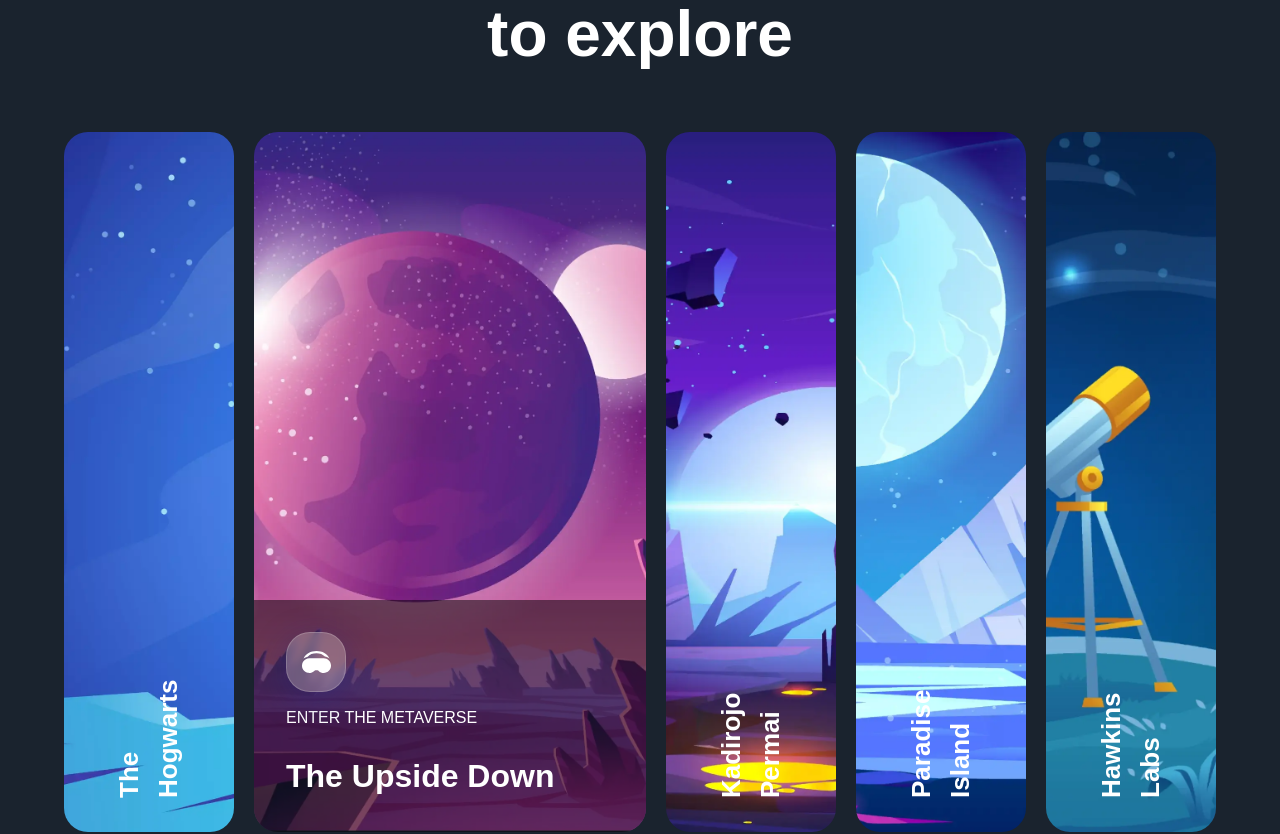
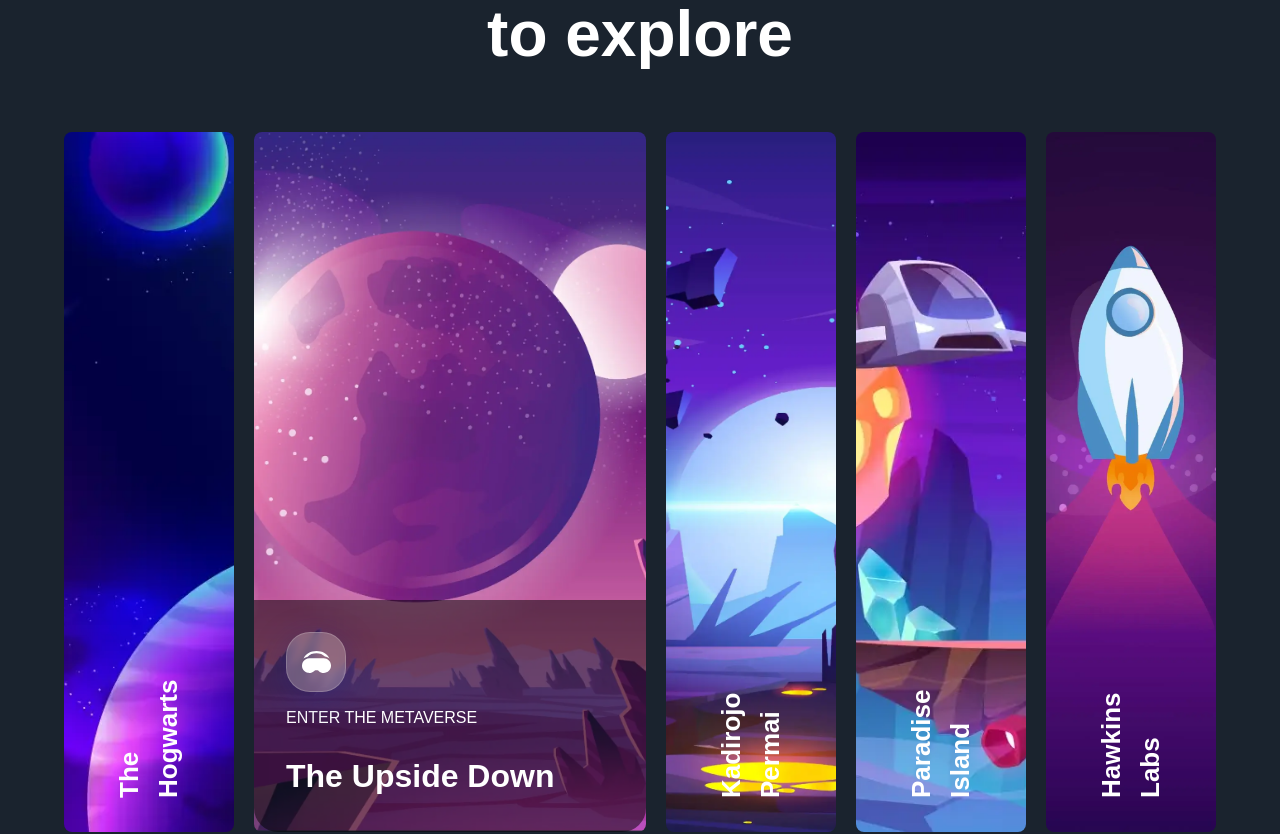
Before and after one commit to ting11222001/Metaversus-Landing-Page, a Next.js app: page / in a window 1280 px wide. Shown: the part 1760-2594 px from the top of the page. Built offline with nearby package versions, Linux system fonts and the light colour scheme; a web font is replaced by a local one.

Commit message:
fix: 🐛 update image component in the ExploreCard

```diff
--- a/components/ExploreCard.jsx
+++ b/components/ExploreCard.jsx
@@ -1,5 +1,6 @@
 'use client';
 
+import Image from 'next/image';
 import { motion } from 'framer-motion';
 
 import styles from '../styles';
@@ -12,7 +13,13 @@
     className={`relative ${active === id ? 'lg:flex-[3.5] flex-[10]' : 'lg:flex-[0.5] flex-[2]'} flex items-center justify-center min-w-[170px] h-[700px] transition-[flex] duration-[0.2s] ease-out-flex cursor-pointer`}
     onClick={() => handleClick(id)}
   >
-    <img src={imgUrl} alt={title} className="absolute w-full h-full object-cover rounded-[24px]" />
+    <Image
+      className="absolute w-full h-full object-cover rounded-lg"
+      src={imgUrl}
+      alt={title}
+      width={600}
+      height={450}
+    />
     {active !== id ? (
       <h3 className="font-semibold sm:text-[26px] text-[18px] text-white absolute z-0 lg:bottom-20 lg:rotate-[-90deg] lg:origin-[0,0]">
         {title}
--- a/constants/index.js
+++ b/constants/index.js
@@ -1,7 +1,7 @@
 export const exploreWorlds = [
   {
     id: 'world-1',
-    imgUrl: '/planet-01.webp',
+    imgUrl: '/planet-06.webp',
     title: 'The Hogwarts',
   },
   {
@@ -16,12 +16,12 @@
   },
   {
     id: 'world-4',
-    imgUrl: '/planet-04.webp',
+    imgUrl: '/planet-08.webp',
     title: 'Paradise Island',
   },
   {
     id: 'world-5',
-    imgUrl: '/planet-05.webp',
+    imgUrl: '/planet-09.webp',
     title: 'Hawkins Labs',
   },
 ];
```
